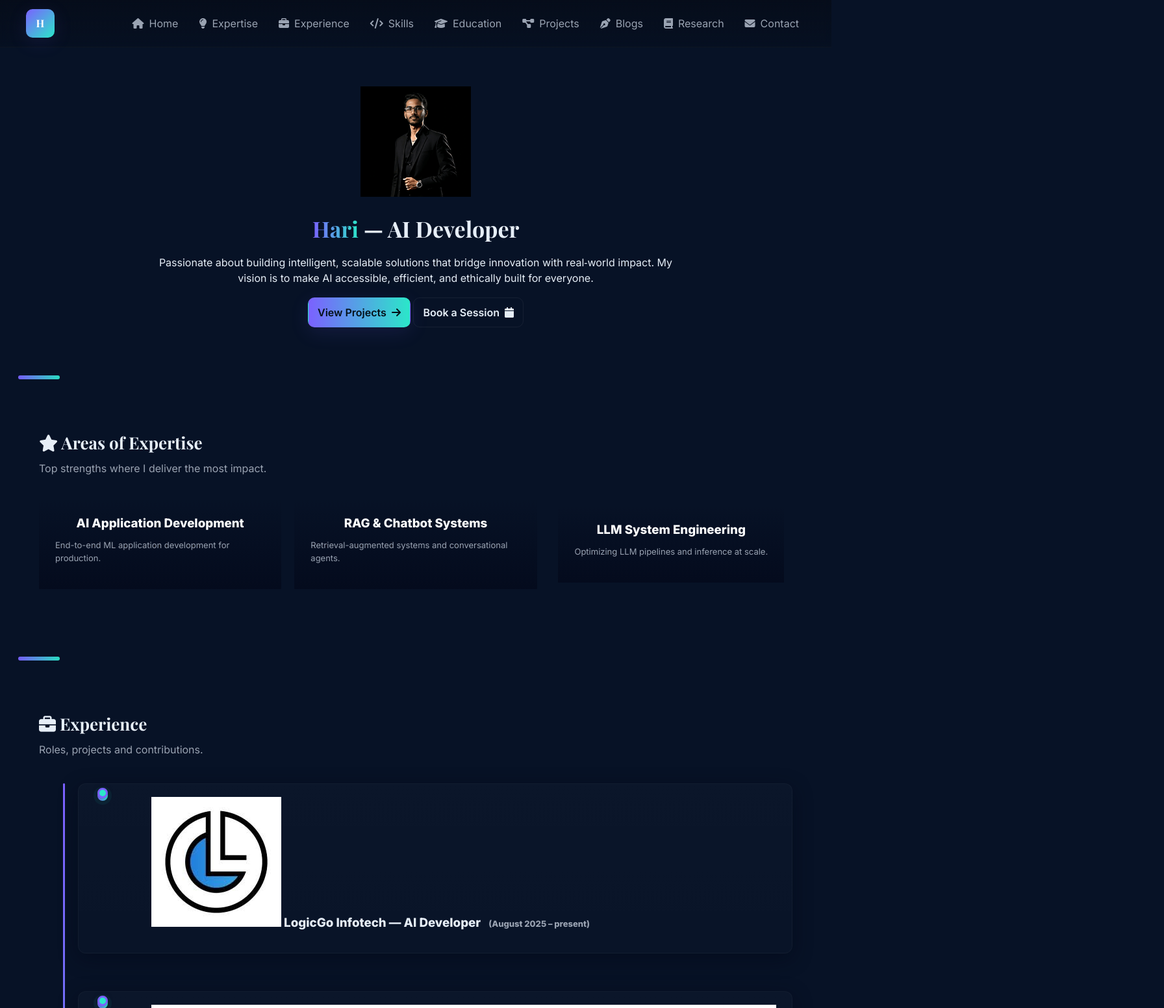
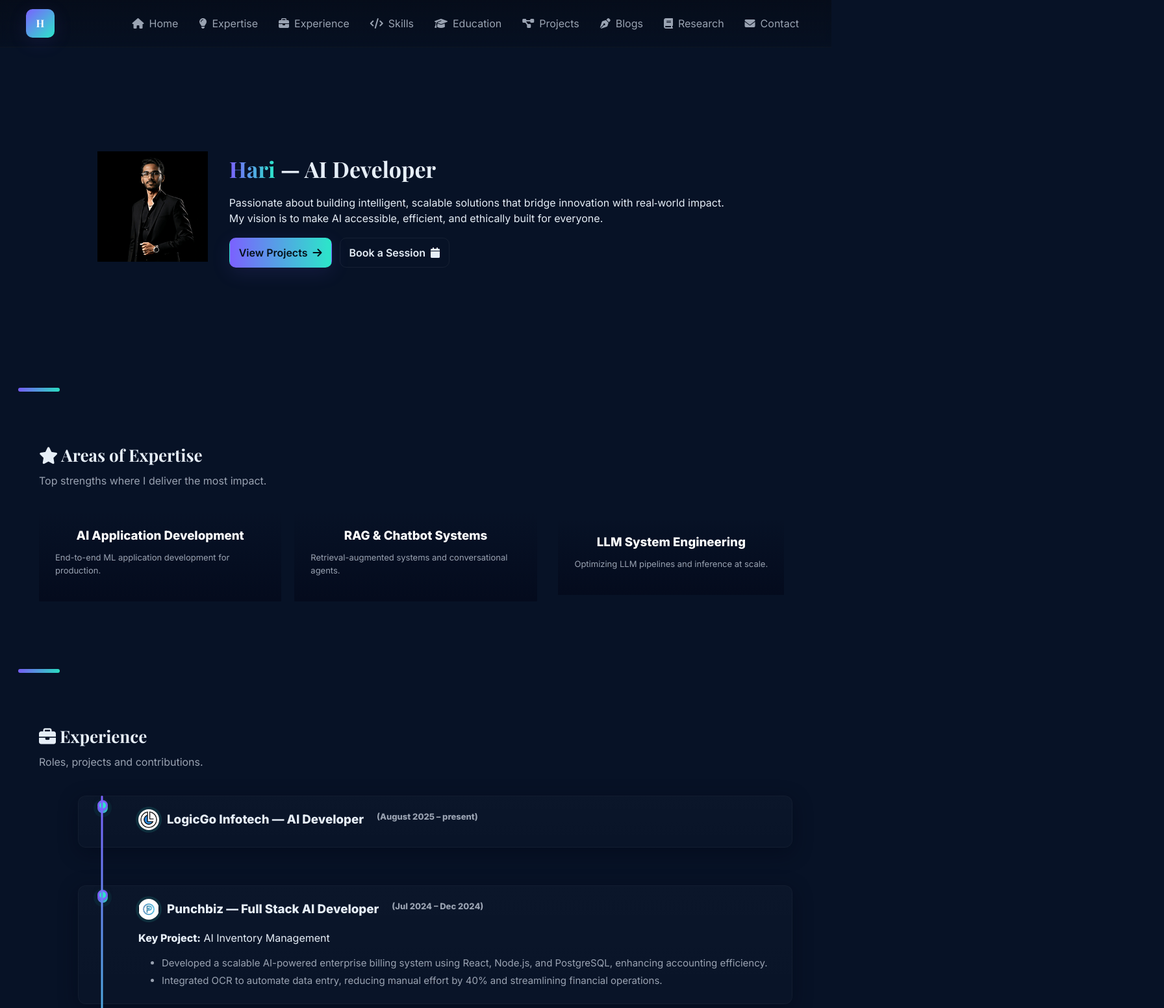
Before and after one commit to Hari-Kec/Portfolio, a plain HTML site: page index.html in a window 1280 px wide. Shown: the top 1552 px of the page at 65% size, 1792 px wide, since content can reach past the window. Drawn offline with nearby package versions, Linux system fonts and the light colour scheme.

Commit message:
Update style.css

```diff
--- a/style.css
+++ b/style.css
@@ -29,6 +29,12 @@ body{
 
 /* smooth scrolling */
 html{scroll-behavior:smooth}
+
+img{
+  max-width:100%;
+  height:auto;
+  display:block;
+}
 
 .container{max-width:var(--max-width);margin:0 auto;padding:0 20px}
 
@@ -67,6 +73,13 @@ html{scroll-behavior:smooth}
 .timeline-meta{display:block;color:var(--muted);font-size:13px;margin-bottom:8px}
 .timeline-body ul{margin:8px 0 0 18px}
 .timeline-body li{margin-bottom:8px;color:var(--muted);font-size:15px}
+
+/* Hero */
+.hero-section{
+  position:relative;
+  padding:80px 0 90px;
+}
+
 /* Headings */
 .hero-title {
   font-family: 'Playfair Display', serif;
@@ -123,6 +136,12 @@ html{scroll-behavior:smooth}
   font-size: 18px;
 }
 
+.hero-ctas{
+  display:flex;
+  gap:12px;
+  flex-wrap:wrap;
+}
+
 
 /* SECTION HEADER */
 .section{padding:80px 0;position:relative}
@@ -167,8 +186,8 @@ html{scroll-behavior:smooth}
 /* TIMELINE */
 .timeline {
   position: relative;
-  margin: 40px 0;
-  padding-left: 60px; /* space for the vertical line */
+  margin: 40px 0 40px 60px; /* space on the left for the line and dots */
+  padding-left: 0;
 }
 
 /* Vertical Line - runs exactly through the center of the dots */
@@ -182,6 +201,7 @@ html{scroll-behavior:smooth}
   background: linear-gradient(180deg, var(--accent1), var(--accent2));
   border-radius: 2px;
   z-index: 1;
+  transform: translateX(-50%); /* center line under dots */
 }
 
 /* Each timeline item */
@@ -225,7 +245,7 @@ html{scroll-behavior:smooth}
 
 /* Body content */
 .timeline-body {
-  margin-left: 90px; /* pushes text away from the line */
+  margin-left: 70px; /* distance from the vertical line */
 }
 
 .timeline-body h3 {
@@ -239,6 +259,22 @@ html{scroll-behavior:smooth}
   color: var(--muted);
   font-size: 13px;
   margin-left: 8px;
+}
+
+.timeline-title{
+  display:flex;
+  align-items:center;
+  gap:12px;
+  flex-wrap:wrap;
+}
+
+.company-logo{
+  width:32px;
+  height:32px;
+  border-radius:50%;
+  object-fit:contain;
+  background:#020617;
+  box-shadow:0 0 0 4px rgba(43,231,201,0.12);
 }
 
 .timeline-body ul {
@@ -320,3 +356,47 @@ html{scroll-behavior:smooth}
 .hero-text{max-width:900px;margin:0 auto}
 .hero-sub{margin:14px auto 18px;max-width:820px}
 .hero-ctas{justify-content:center}
+
+/* Larger screens: place image and text side-by-side */
+@media (min-width:900px){
+  .hero{
+    flex-direction:row!important;
+    align-items:center!important;
+    justify-content:space-between!important;
+    text-align:left!important;
+    padding:80px 0;
+  }
+  .hero-profile{
+    flex-direction:row;
+    align-items:center;
+    gap:32px;
+  }
+  .profile-photo{
+    width:180px;
+    height:180px;
+  }
+  .hero-text{
+    margin:0;
+  }
+  .hero-ctas{
+    justify-content:flex-start;
+  }
+}
+
+/* Extra-small devices tweaks */
+@media (max-width:480px){
+  .section{padding:56px 0}
+  .hero-section{padding:64px 0 72px}
+  .hero-title{font-size:26px}
+  .hero-sub{font-size:14px;padding:0 4px}
+  .section-header h2{font-size:22px}
+  .nav{padding:10px 0}
+  .nav-links{right:12px;left:12px}
+  .timeline{margin-left:32px}
+  .timeline::before{left:20px}
+  .timeline-item::before,
+  .timeline-marker{left:20px}
+  .timeline-body{margin-left:46px}
+  .education-card{flex-direction:column;align-items:flex-start}
+  .contact-grid{gap:16px}
+}
```
